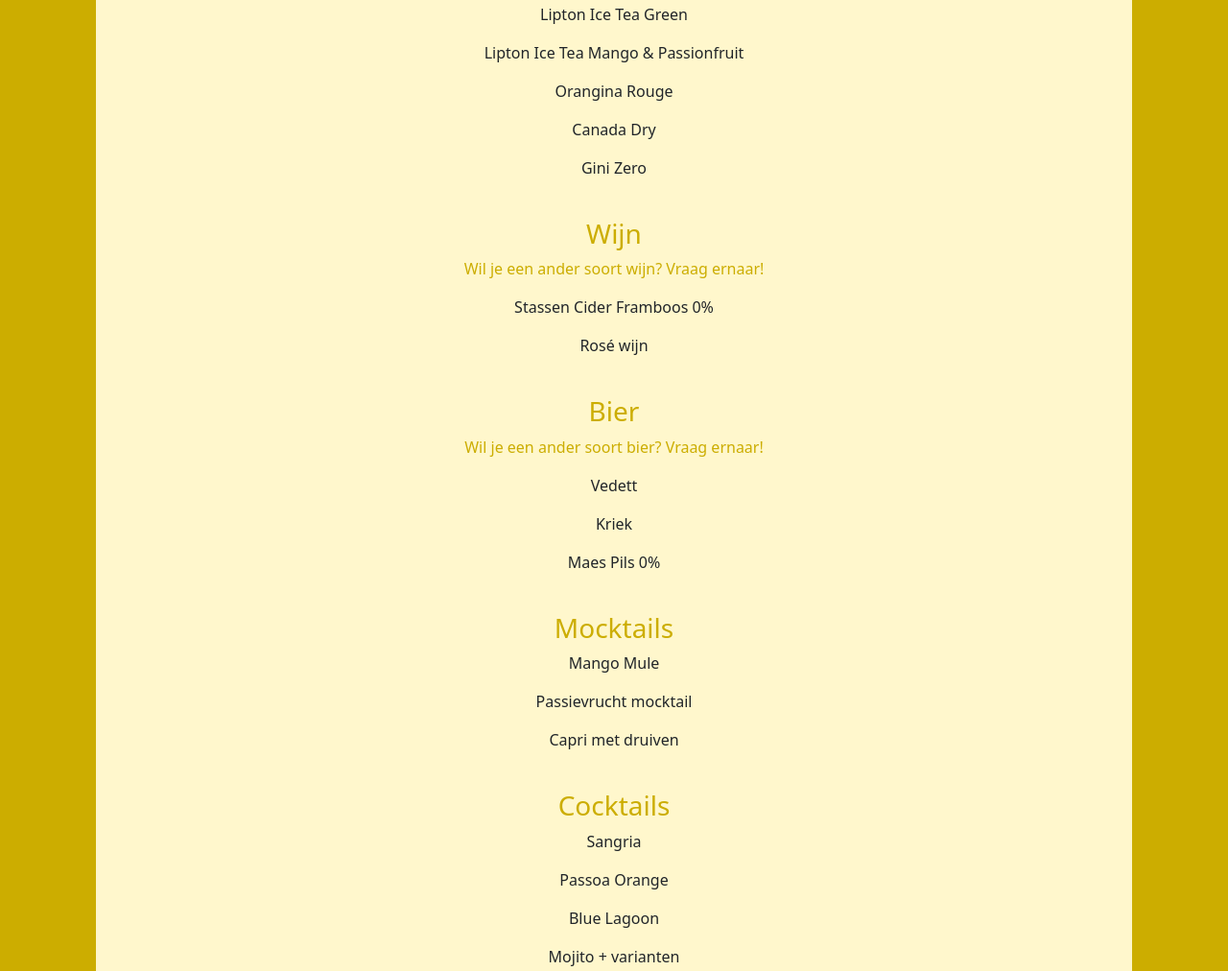
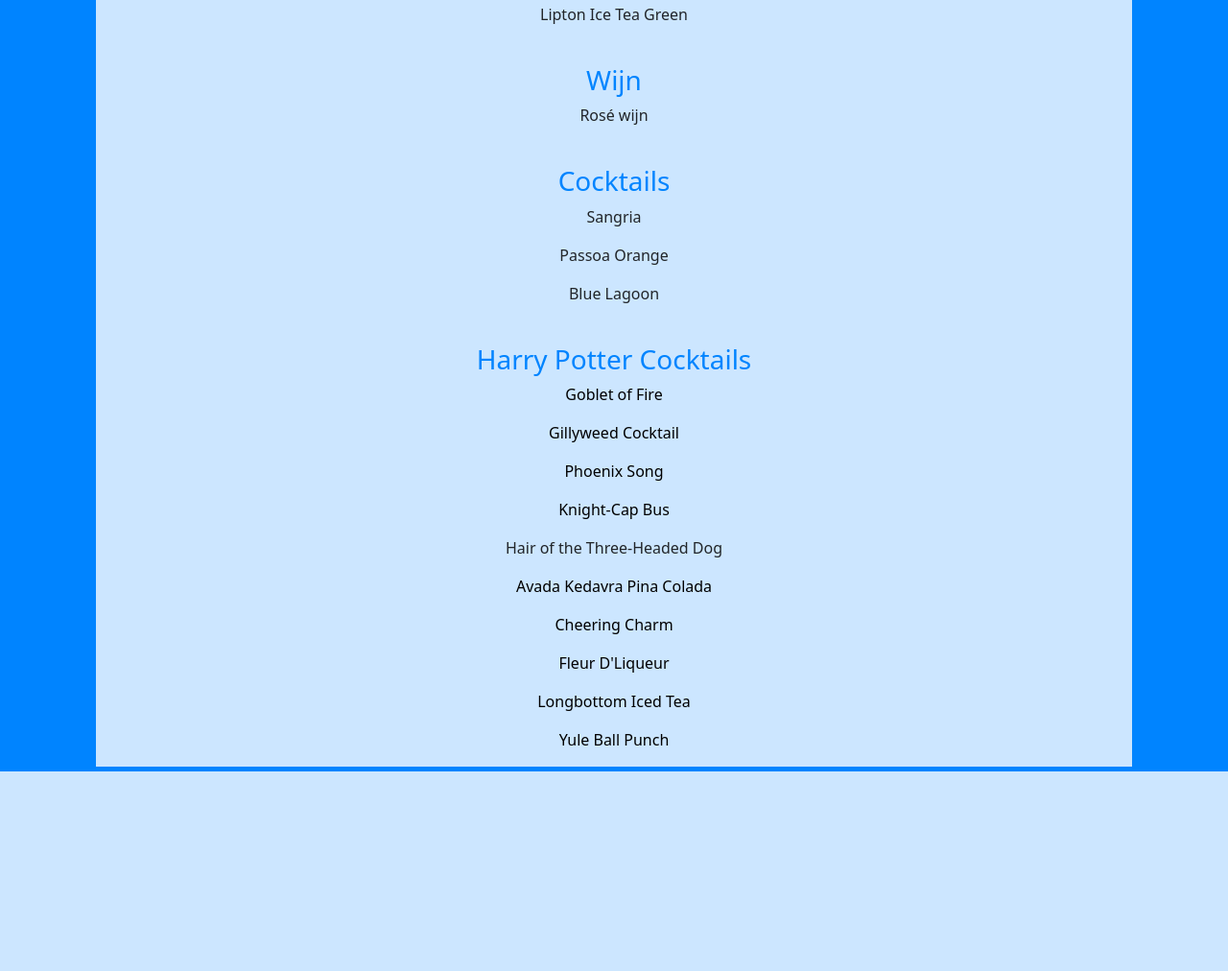
Before and after one commit to VueghsMick/Drankkaart, a plain HTML site: page Index.html in a window 1280 px wide. Shown: the part 380-1392 px from the top of the page at 96% size. After the commit the page ends 1184 px from the top, so only its background shows below. Drawn offline with nearby package versions, Linux system fonts and the light colour scheme.

Commit message:
Added Harry Potter Cocktails

```diff
--- a/Index.css
+++ b/Index.css
@@ -1,28 +1,20 @@
 body {
-    background-color: #fff7cc;
+    background-color: #cce6ff;
 }
 
 h1 {
     /*color: #0066ff;*/
-    color: #ccad00;
+    color: #0084ff;
 }
 
 h3 {
     /*color: #0066ff;*/
-    color: #ccad00;
-}
-
-.bier {
-    color: #ccad00;
-}
-
-.wijn {
-    color: #ccad00;
+    color: #0084ff;
 }
 
 .drankkaart {
     text-align: center;
-    border: #ccad00 solid 5px;
+    border: #0084ff solid 5px;
     border-left-width: 100px;
     border-right-width: 100px;
 }
@@ -30,3 +22,12 @@ h3 {
 .drinks {
     margin-left: 650px;
 }
+
+a {
+    text-decoration: none;
+    color: black;
+}
+
+a:hover {
+    color: #0084ff;
+}
--- a/Index.html
+++ b/Index.html
@@ -21,32 +21,26 @@
             <p>Fanta Zero</p>
             <p>7up Zero</p>
             <p>Lipton Ice Tea Green</p>
-            <p>Lipton Ice Tea Mango & Passionfruit</p>
-            <p>Orangina Rouge</p>
-            <p>Canada Dry</p>
-            <p>Gini Zero</p>
         <br>
         <h3>Wijn</h3>
-        <p class="wijn">Wil je een ander soort wijn? Vraag ernaar!</p>
-            <p>Stassen Cider Framboos 0%</p>
             <p>Rosé wijn</p>
-        <br>
-        <h3>Bier</h3>
-        <p class="bier">Wil je een ander soort bier? Vraag ernaar!</p>
-            <p>Vedett</p>
-            <p>Kriek</p>
-            <p>Maes Pils 0%</p>
-        <br>
-        <h3>Mocktails</h3>
-            <p>Mango Mule</p>
-            <p>Passievrucht mocktail</p>
-            <p>Capri met druiven</p>
         <br>
         <h3>Cocktails</h3>
             <p>Sangria</p>
             <p>Passoa Orange</p>
             <p>Blue Lagoon</p>
-            <p>Mojito + varianten</p>
+        <br>
+        <h3>Harry Potter Cocktails</h3>
+            <p><a href="Images/GobletOfFire.jpg">Goblet of Fire</a></p>
+            <p><a href="Images/GillyweedCocktail.jpg">Gillyweed Cocktail</a></p>
+            <p><a href="Images/PhoenixSong.jpg">Phoenix Song</a></p>
+            <p><a href="Images/KnightCapBus.jpg">Knight-Cap Bus</a></p>
+            <p>Hair of the Three-Headed Dog</p>
+            <p><a href="Images/AvadaKedavraPinaColada.jpg">Avada Kedavra Pina Colada</a></p>
+            <p><a href="Images/CheeringCharm.jpg">Cheering Charm</a></p>
+            <p><a href="Images/FleurDLiqueur.jpg">Fleur D'Liqueur</a></p>
+            <p><a href="Images/LongbottomIcedTea.jpg">Longbottom Iced Tea</a></p>
+            <p><a href="Images/YuleBallPunch.jpg">Yule Ball Punch</a></p>
     </div>
 </body>
 </html>
```
Also changed, not shown: Images/AvadaKedavraPinaColada.jpg (added), Images/CheeringCharm.jpg (added), Images/FleurDLiqueur.jpg (added), Images/GillyweedCocktail.jpg (added), Images/GobletOfFire.jpg (added), Images/KnightCapBus.jpg (added), Images/LongbottomIcedTea.jpg (added), Images/PhoenixSong.jpg (added), Images/YuleBallPunch.jpg (added).
